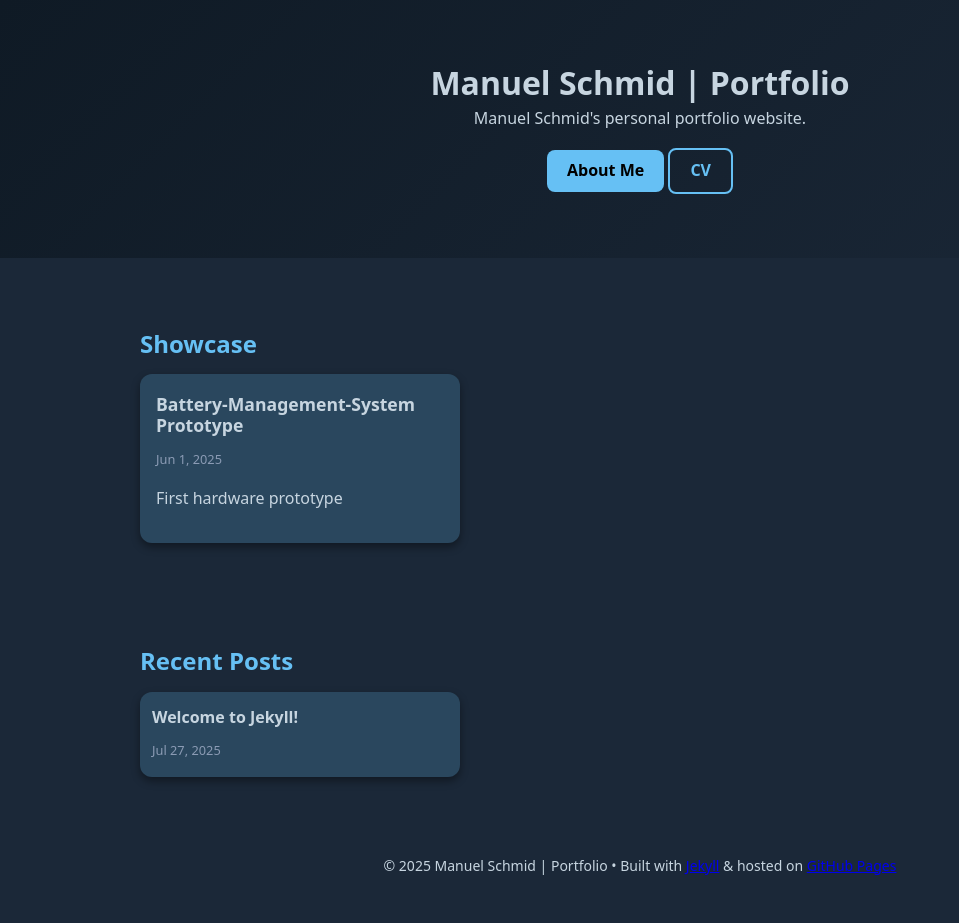
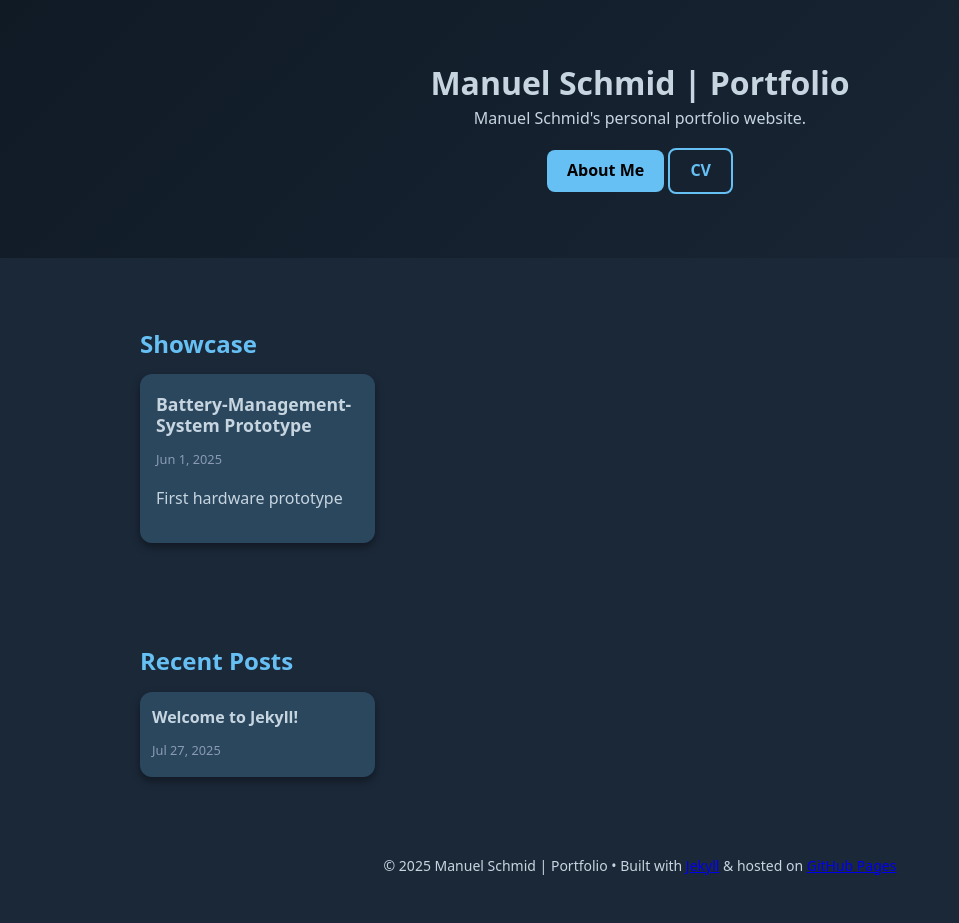
Before and after one commit to Manschm/manschm.github.io, a Jekyll site: the page built from index.markdown, in a window 1280 px wide. Shown: the whole page, without its empty margins (0-959 px from the left). Built offline with Jekyll 4.4.1, drawn with Linux system fonts in a browser that asks for light colours.

Commit message:
split up the cards evenly

```diff
--- a/assets/css/main.css
+++ b/assets/css/main.css
@@ -99,7 +99,28 @@
   display: grid;
   gap: 1.25rem;
   margin-top: 1rem;
-  grid-template-columns: repeat(auto-fill, minmax(260px, 1fr));
+  /*grid-template-columns: repeat(auto-fill, minmax(260px, 1fr));*/
+}
+
+/* one card per row */
+@media (max-width: 639px) {
+  .cards {
+    grid-template-columns: 1fr;
+  }
+}
+
+/* two cards per row */
+@media (min-width: 640px) and (max-width: 1099px) {
+  .cards {
+    grid-template-columns: repeat(2, 1fr);
+  }
+}
+
+/* four cards per row */
+@media (min-width: 1100px) {
+  .cards {
+    grid-template-columns: repeat(4, 1fr);
+  }
 }
 
 .section-title {
```
